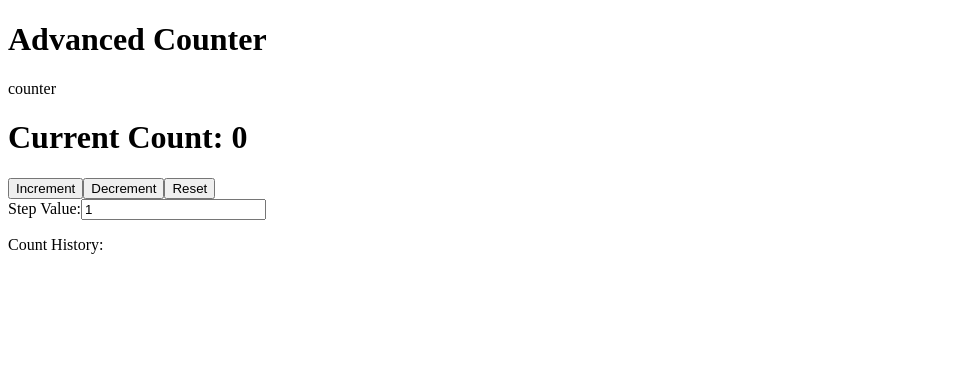
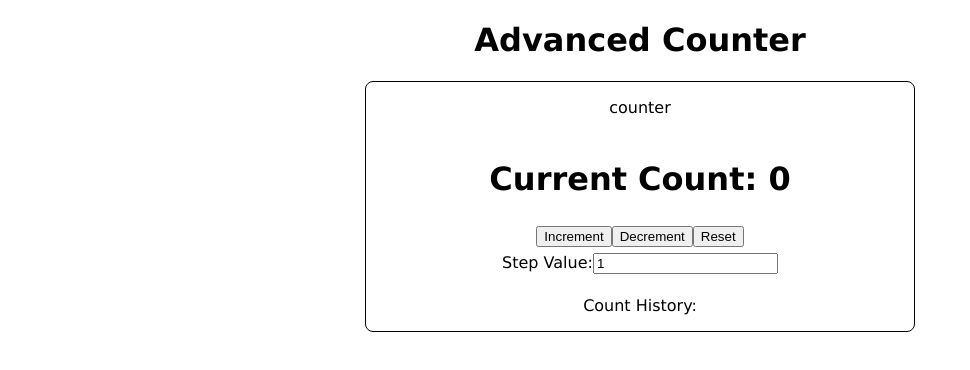
Before and after one commit to vbolden/Advanced_counter, a React (Vite) app: page / in a window 1280 px wide. Shown: the top 370 px of the page, without its empty margins (0-970 px from the left). Built offline with nearby package versions, Linux system fonts and the light colour scheme.

Commit message:
added styling to counter

```diff
--- a/src/App.css
+++ b/src/App.css
@@ -0,0 +1,25 @@
+body {
+    margin: 0;
+    padding: 0;
+    box-sizing: border-box;
+    font-family: 'Lucida Sans',sans-serif;
+}
+
+.container {
+    width: 550px;
+    height: 700px;
+    margin: 0 auto;
+}
+
+#title {
+    text-align: center;
+}
+
+.counter {
+    display: flex;
+    flex-direction: column;
+    gap: 6px;
+    align-items: center;
+    border: 1px solid black;
+    border-radius: 8px;
+}
```
